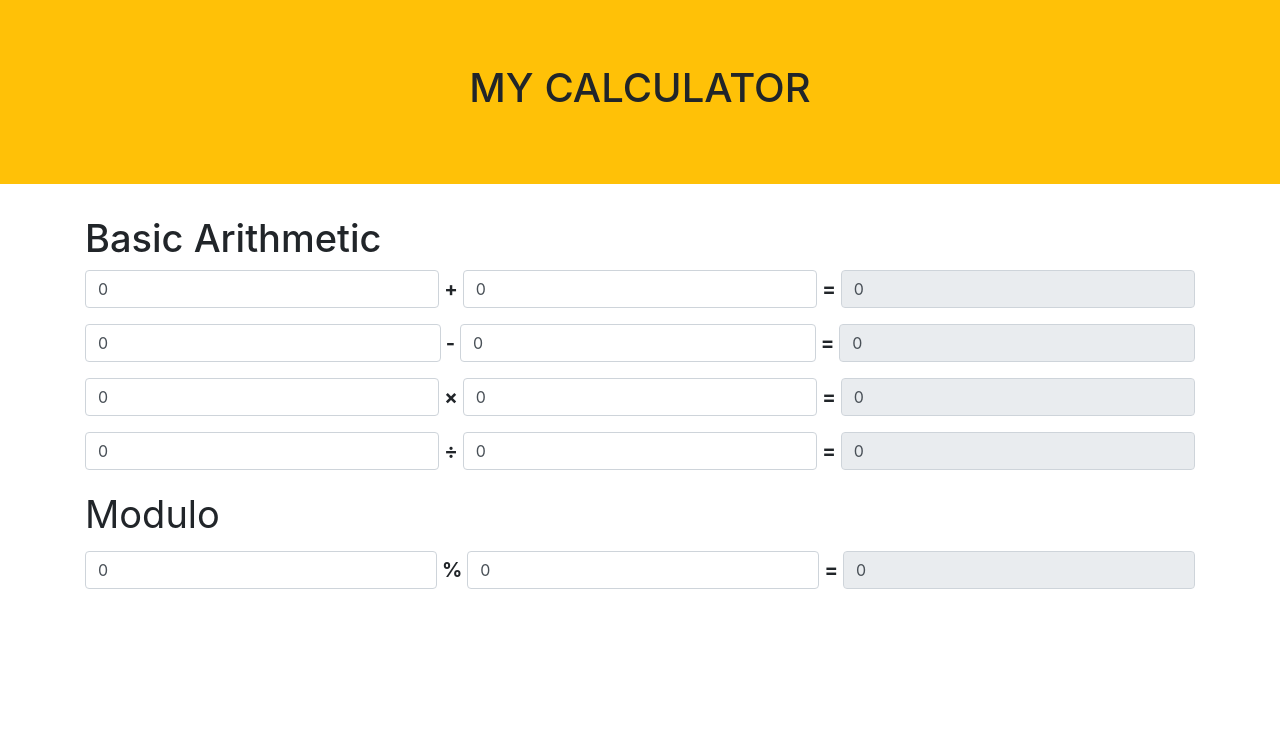
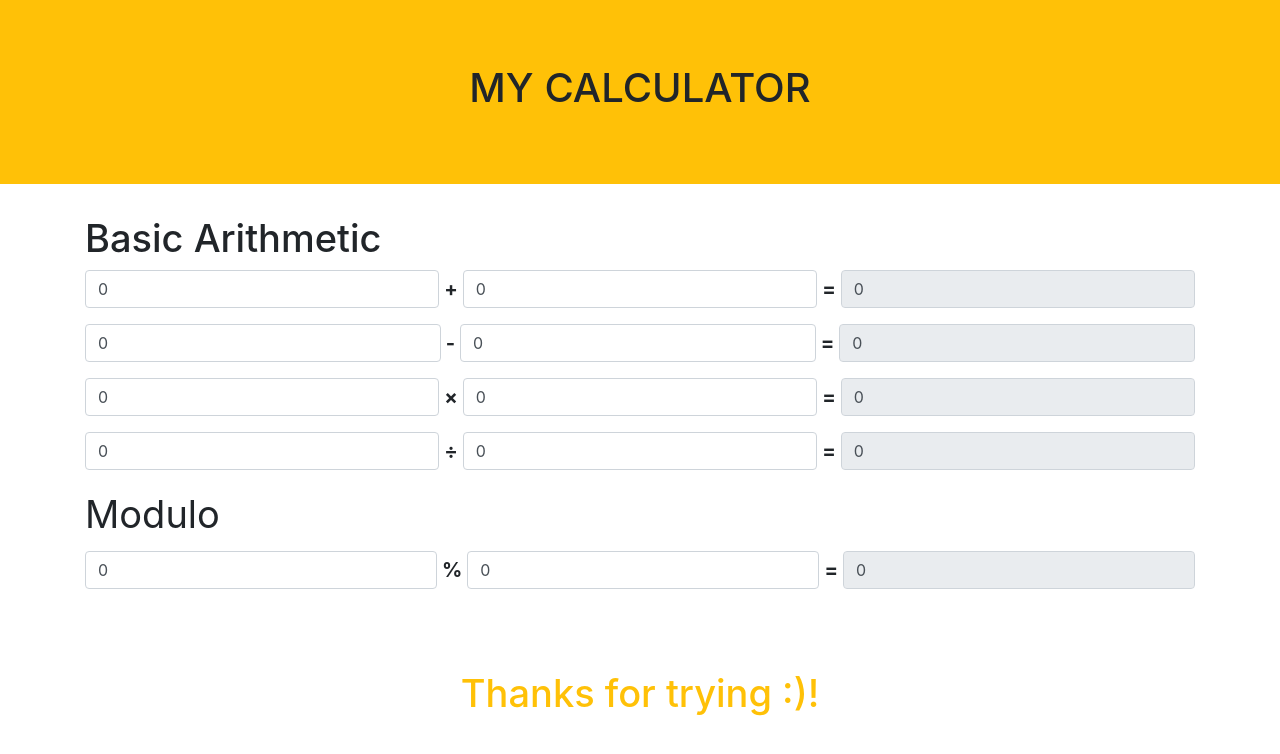
Before and after one commit to Silte1/calculator, a plain HTML site: page index.html in a window 1280 px wide. Drawn offline with nearby package versions, Linux system fonts and the light colour scheme.

Commit message:
added thanks message

```diff
--- a/index.html
+++ b/index.html
@@ -107,6 +107,9 @@
         </div>
       </form>
     </div>
+    <div class=" d-flex align-items-end justify-content-center container text-align-center" style="height: 15vh">
+      <h2 class="text-warning fw-bold">Thanks for trying :)!</h2>
+    </div>
   </main>
   <script src="js/index.js"></script>
 </body>
```
